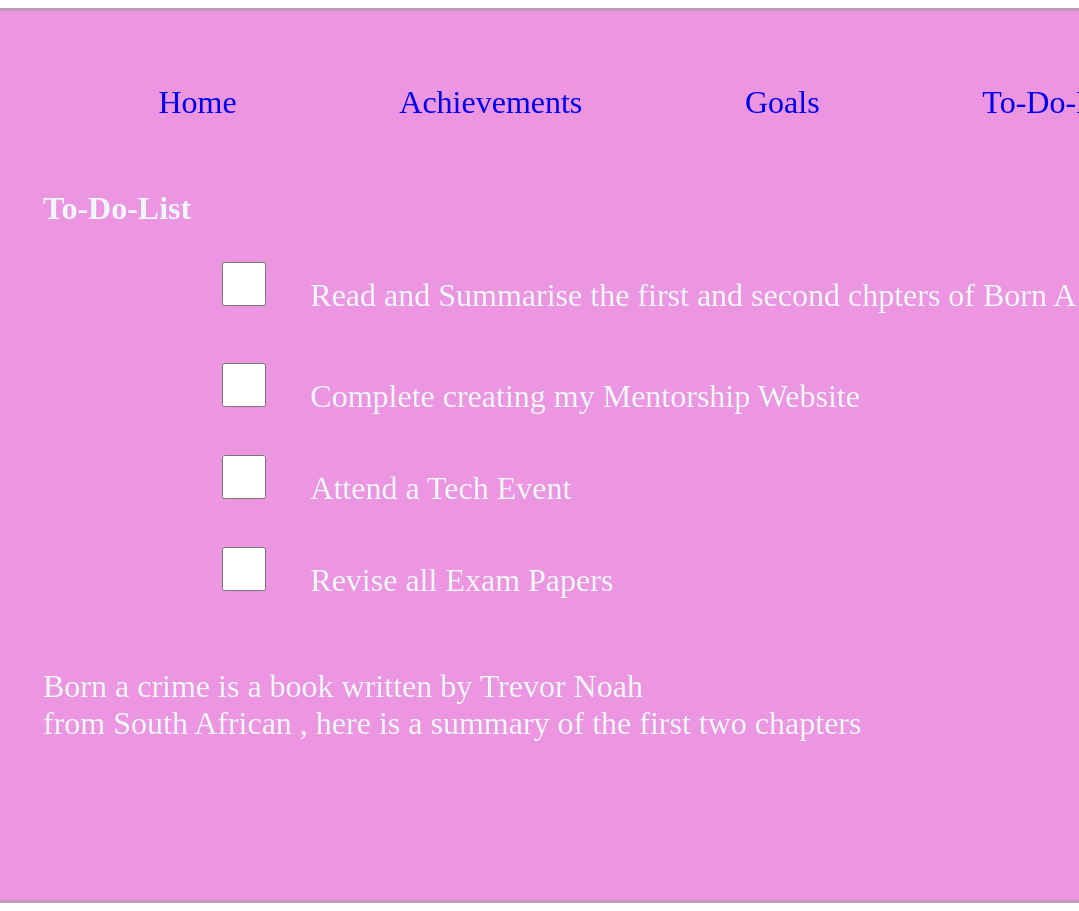
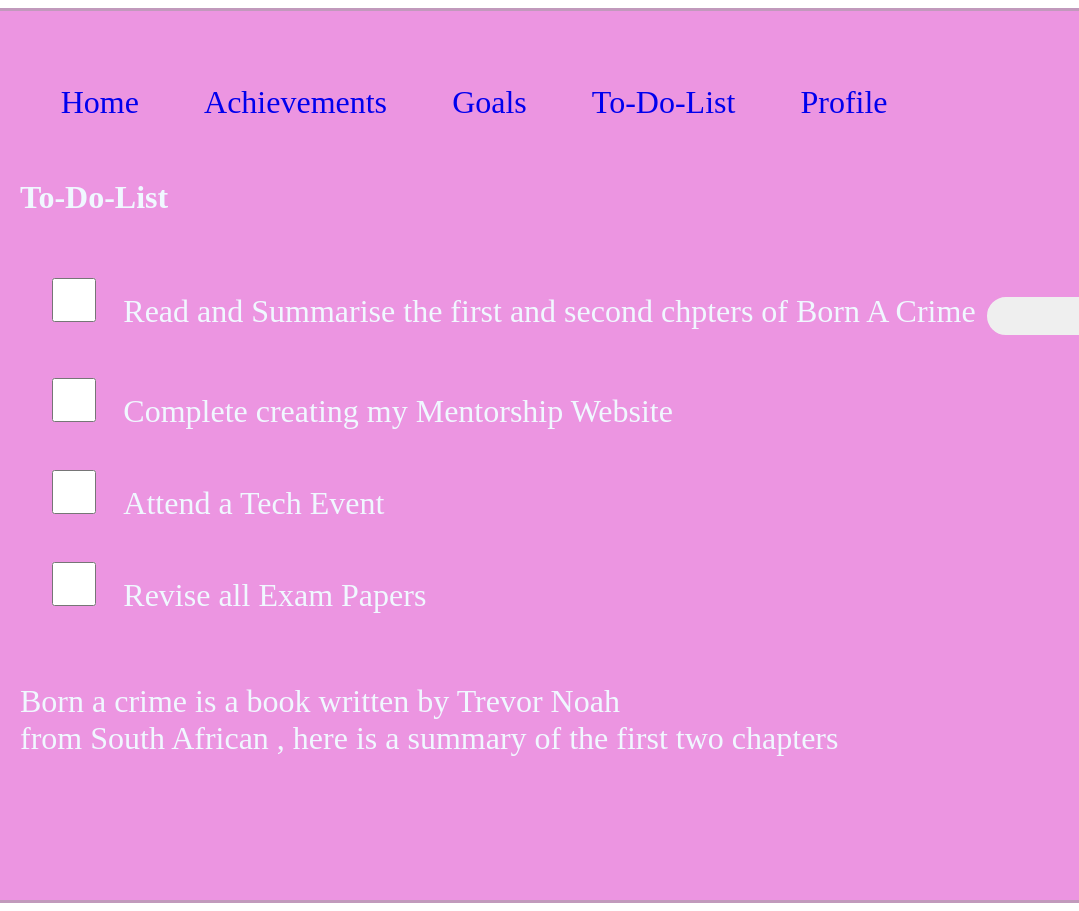
Before and after one commit to Karen-philip-maria/Mentorship-Website, a plain HTML site: page T0-Do-List.html in a window 1280 px wide. Shown: the top 911 px of the page, 201-1280 px from the left. Drawn offline with Linux system fonts and the light colour scheme.

Commit message:
add file

```diff
--- a/T0-Do-List.html
+++ b/T0-Do-List.html
@@ -27,7 +27,8 @@
             <a style="text-decoration: none;" href="profile.html">Profile</a>
         </div>
     <div id="toDoList">
-    <h3 style="font-size: xx-large;">To-Do-List</h3>
+    <h1 id="list" style="font-size: xx-large;">To-Do-List</h1>
+    <br>
     <div id="bornacrime">
     <span>
     <input id="checkbox" type="checkbox" name="task1">
@@ -49,11 +50,12 @@
         <label  id="label"  for="task5">Revise all Exam Papers</label>
        <br>
        <br>
+       <div id="list">
     <p>
       Born a crime is a book written by Trevor Noah
       <br>
       from South African , here is a summary of the first two chapters
-      <div></div>
+    </div>
     </p>
   </div>
     </div>
--- a/style.css
+++ b/style.css
@@ -197,12 +197,15 @@
 }
 #Navbar{
     display: flex;
-    gap: 5%;
+    gap: 2%;
     font-size:xx-large;
     margin-left: 23px;
 }
 #toDoList{
-    margin-left: 233px;
+    margin-left: 63px;
+}
+#list{
+    margin-left: 147px;
 }
 #Logo{
 display: flex;
```
